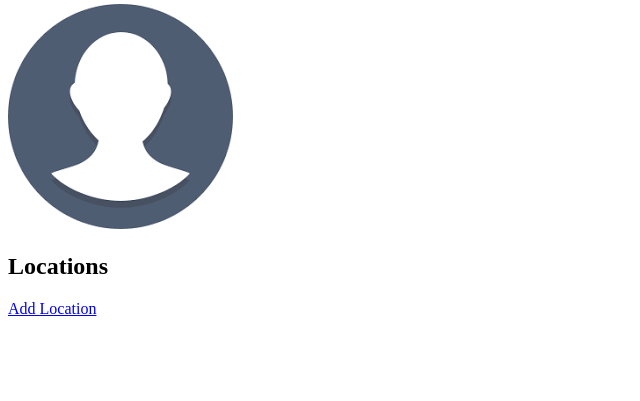
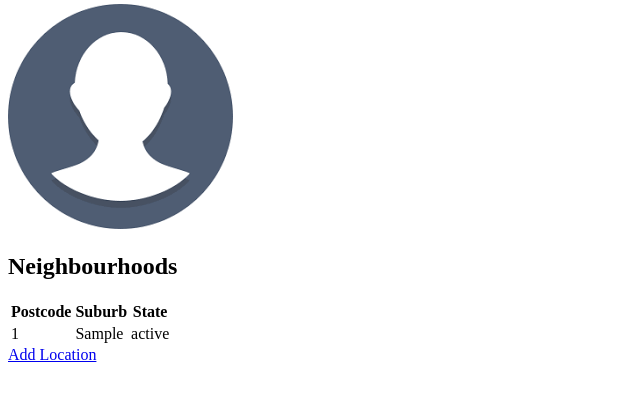
Before and after one commit to ashley190/T4A2-deployment-exercise, a Flask app: page /web/profile/ in a window 1280 px wide. Shown: the part 174-575 px from the top of the page, without its empty margins (0-640 px from the left). Run offline with Flask 2, Linux system fonts and the light colour scheme; a user stored in the database is signed in; tables that the repository leaves empty hold one stand-in row (values such as "Sample post"); data that the repository does not hold is empty; parts of the project's set-up code (start-up, migrations or seed data) failed here and were passed over; some libraries are stand-ins or nearby versions.

Commit message:
updated profile page to include profile locations

```diff
--- a/src/controllers/profile_controller.py
+++ b/src/controllers/profile_controller.py
@@ -34,6 +34,7 @@ def retrieve_profile_picture(profile_image):
 @login_required
 def profile_page():
     user_id, profile = retrieve_profile()
+    locations = Location.query.filter_by(profile_id=profile.id).all()
     image = None
     if profile:
         profile_image = ProfileImage.query.filter_by(
@@ -54,7 +55,7 @@ def profile_page():
 
     return render_template(
         "profile.html", profile=profile,
-        form=form, image=image)
+        form=form, image=image, locations=locations)
 
 
 @profile.route("/uploadimage", methods=["GET", "POST"])
--- a/src/models/Locations.py
+++ b/src/models/Locations.py
@@ -12,4 +12,4 @@ class Location(db.Model):
         db.Integer, db.ForeignKey("profile.id"), nullable=False)
 
     def __repr__(self):
-        return f"Location: {self.title}"
+        return f"Location: {self.id}"
--- a/src/templates/profile.html
+++ b/src/templates/profile.html
@@ -22,6 +22,20 @@
     <a href="{{ url_for('profile.profile_image') }}"><img src="{{ image }}" /></a>
 {% endif %}
 
-<h2>Locations</h2>
+<h2>Neighbourhoods</h2>
+<table>
+    <thead>
+        <th>Postcode</th>
+        <th>Suburb</th>
+        <th>State</th>
+    </thead>
+    {% for location in locations %}
+    <tr>
+        <td>{{ location.postcode }}</td>
+        <td>{{ location.suburb }}</td>
+        <td>{{ location.state }}</td>
+    </tr>
+    {% endfor %}
+</table>
 <a href="{{ url_for('profile.profile_locations') }}">Add Location</a>
 {% endblock %}
```
